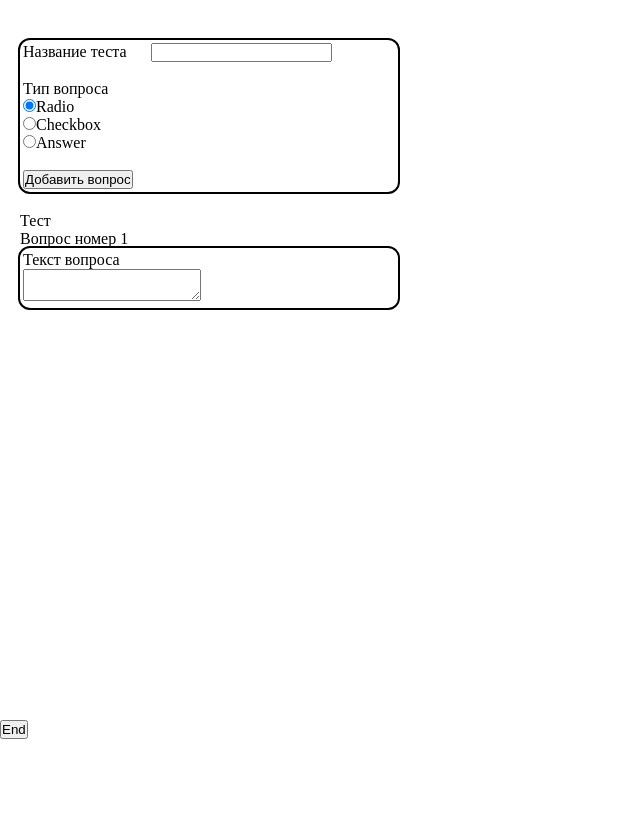
After one commit to Gamatoza/GFbycle, a PHP site: page /testCreator.html in a window 1280 px wide. The commit adds this page. Shown: the whole page, without its empty margins (0-640 px from the left). Run offline with PHP 8.4, Linux system fonts and the light colour scheme; some libraries are stand-ins or nearby versions.

Commit message:
add test creator, but some problems we have too

```diff
--- a/Source/Form.php
+++ b/Source/Form.php
@@ -97,4 +97,8 @@ class Form
         }
         echo '</div>';
     }
+
+    public function drawFormCreator($ID = 0){
+
+    }
 }
--- /dev/null
+++ b/Source/TestCreator.php
@@ -0,0 +1,6 @@
+<?php
+
+
+
+
+?>
--- /dev/null
+++ b/css/main.css
@@ -0,0 +1,34 @@
+* {
+    margin: 0;
+    padding: 0;
+}
+
+html,
+body {
+    height: 100%;
+    margin-top: 20px;
+}
+
+.wrapper {
+    position: relative;
+    min-height: 100%;
+}
+
+.content {
+    padding-bottom: 90px;
+}
+
+.footer {
+    position: absolute;
+    left: 0;
+    bottom: 0;
+    width: 100%;
+    height: 80px;
+}
+
+.goof {
+    /*get out of here*/
+    margin: 20px;
+    padding: 5px;
+    left: 10px;
+}
--- /dev/null
+++ b/js/main.js
@@ -0,0 +1,3 @@
+/*document.getElementById("CreateTest").onclick = () => {
+    document.location.href = "testCreator.php";
+}*/
--- /dev/null
+++ b/testCreator.html
@@ -0,0 +1,76 @@
+<!DOCTYPE html>
+<html lang="en">
+
+<head>
+    <meta charset="UTF-8">
+    <meta name="viewport" content="width=device-width, initial-scale=1.0">
+    <script src="node_modules/jquery/dist/jquery.min.js"></script>
+    <link rel="stylesheet" type="text/css" href="css/main.css">
+    <title>Document</title>
+</head>
+
+<style>
+    .getBorder {
+        width: 30%;
+        height: auto;
+        /* Размеры */
+        outline: 2px solid #000;
+        /* Чёрная рамка */
+        border: 3px solid #fff;
+        /* Белая рамка */
+        border-radius: 10px;
+        /* Радиус скругления */
+    }
+
+    .inLineBlock>* {
+        display: inline;
+        margin-left: 20px;
+    }
+</style>
+
+<body style="margin:20px;">
+
+    <div style="margin:20px 0px" class="getBorder">
+        <div>
+            <label style="display:inline; margin:0px 20px 20px 0px">Название теста</label>
+            <input type="text" name="Name" id="0" value="" />
+        </div>
+        <Br>
+        <div>
+            <label>Тип вопроса</label>
+            <form name="sameName">
+                <p><input type="radio" name="R" id="0" value="0" checked>Radio</p>
+                <p><input type="radio" name="C" id="1" value="1">Checkbox</p>
+                <p><input type="radio" name="A" id="2" value="2">Answer</p>
+            </form><br>
+            <input type="button" id="AddForm" value="Добавить вопрос" />
+        </div>
+    </div>
+    <script>
+        let index = 1;
+
+        $("#AddForm").click(() => {
+            $("#test").append(` <label>Вопрос номер ${index+1}</label><div name="form${index}" class="getBorder" id="form${index}"></div>`);
+            $(`#form${index}`).html(`${index}`);
+            index++;
+        })
+    </script>
+    <label>Тест</label>
+    <form id="test" method="post" action="sendNewTest.php">
+        <label>Вопрос номер 1</label>
+        <div name="form" class="getBorder" id="0">
+            <label>Текст вопроса</label><br>
+            <textarea name="QuestionName"></textarea>
+            <div id="Questions">
+
+            </div>
+        </div>
+    </form>
+
+    <footer class="footer">
+        <input type="submit" value="End" />
+    </footer>
+
+</body>
+
+</html>
```
Also changed, not shown: index.php (+21 -5 lines), test.html (deleted, +0 -13 lines), testGenerator_old.php (deleted, +0 -95 lines), reult.php (deleted), sendNewTest.php (added), 3 other files.
